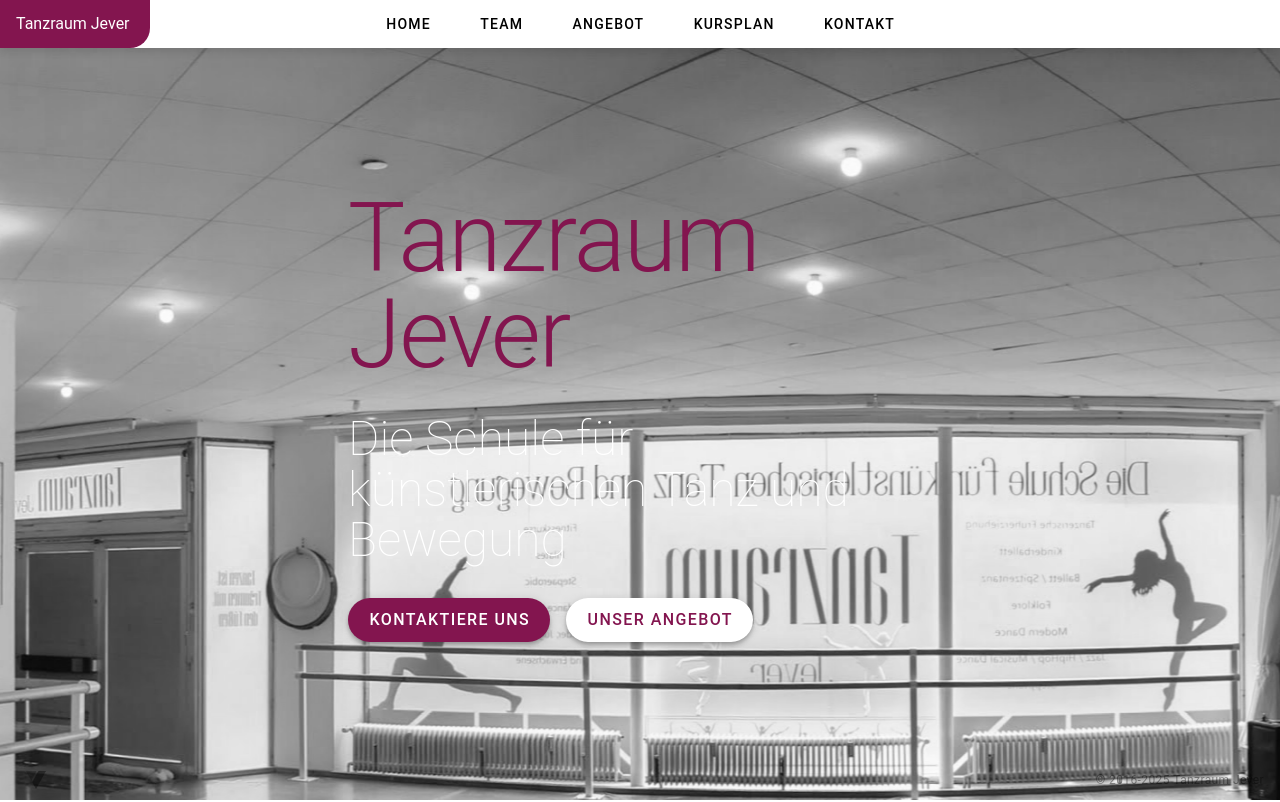
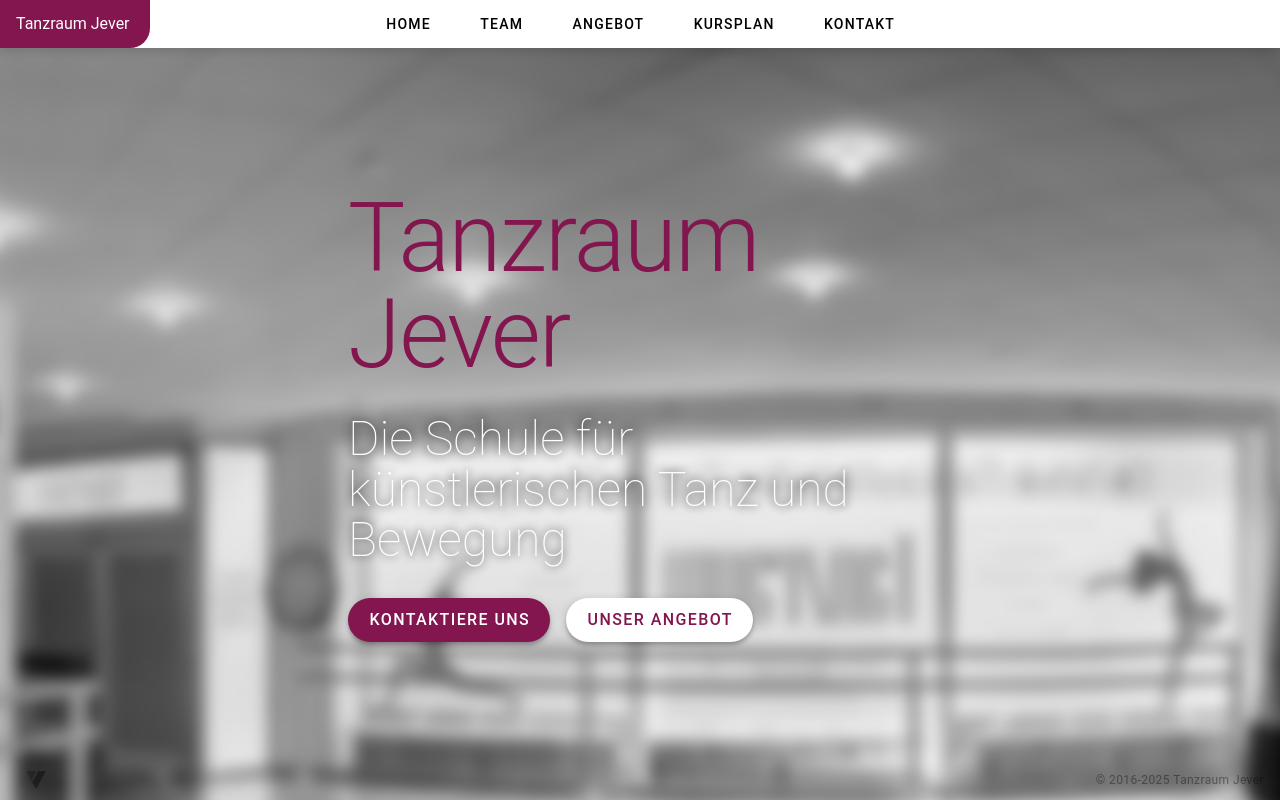
Before and after one commit to b0konon/tanzraum-v2, a Vue app in the folder tanzraum-v2/: page / in a window 1280 px wide. Shown: the top 802 px of the page. Built offline with nearby package versions, Linux system fonts and the light colour scheme; no server answers; a small style sheet from the web is missing.

Commit message:
(herosection) added blur to background image

```diff
--- a/tanzraum-v2/src/components/HeroSection.vue
+++ b/tanzraum-v2/src/components/HeroSection.vue
@@ -13,7 +13,7 @@
         <v-col cols="12" md="6" class="d-flex flex-column justify-center">
           <div class="text-center text-md-left">
             <h1 class="text-h1 mb-8 text-primary">Tanzraum Jever</h1>
-            <h3 class="text-h3 mb-8 font-weight-thin text-white">Die Schule für künstlerischen Tanz und Bewegung</h3>
+            <h3 class="text-h3 mb-8 font-weight-thin text-white text-glow">Die Schule für künstlerischen Tanz und Bewegung</h3>
             <v-btn
               class="elevation-4 rounded-xl mb-4 mr-4"
               color="primary"
@@ -61,6 +61,10 @@ function scrollToSection(href: string) {
 }
 
 .v-parallax :deep(.v-img__img) {
-  filter: grayscale(100%);
+  filter: blur(4px) grayscale(100%);
+}
+
+.text-glow {
+  text-shadow: 0 0 10px rgba(0, 0, 0, 1);
 }
 </style>
--- a/tanzraum-v2/src/components/TeamMemberItem.vue
+++ b/tanzraum-v2/src/components/TeamMemberItem.vue
@@ -6,6 +6,7 @@
         </h3>
         <div class="mb-4">{{ title }}</div>
         <div v-if="isOpen" class="px-4 mb-4 text-block text-body-2">
+            <v-divider class="mb-4"></v-divider>
             <p>{{ description }}</p>
         </div>
             <v-btn
```
